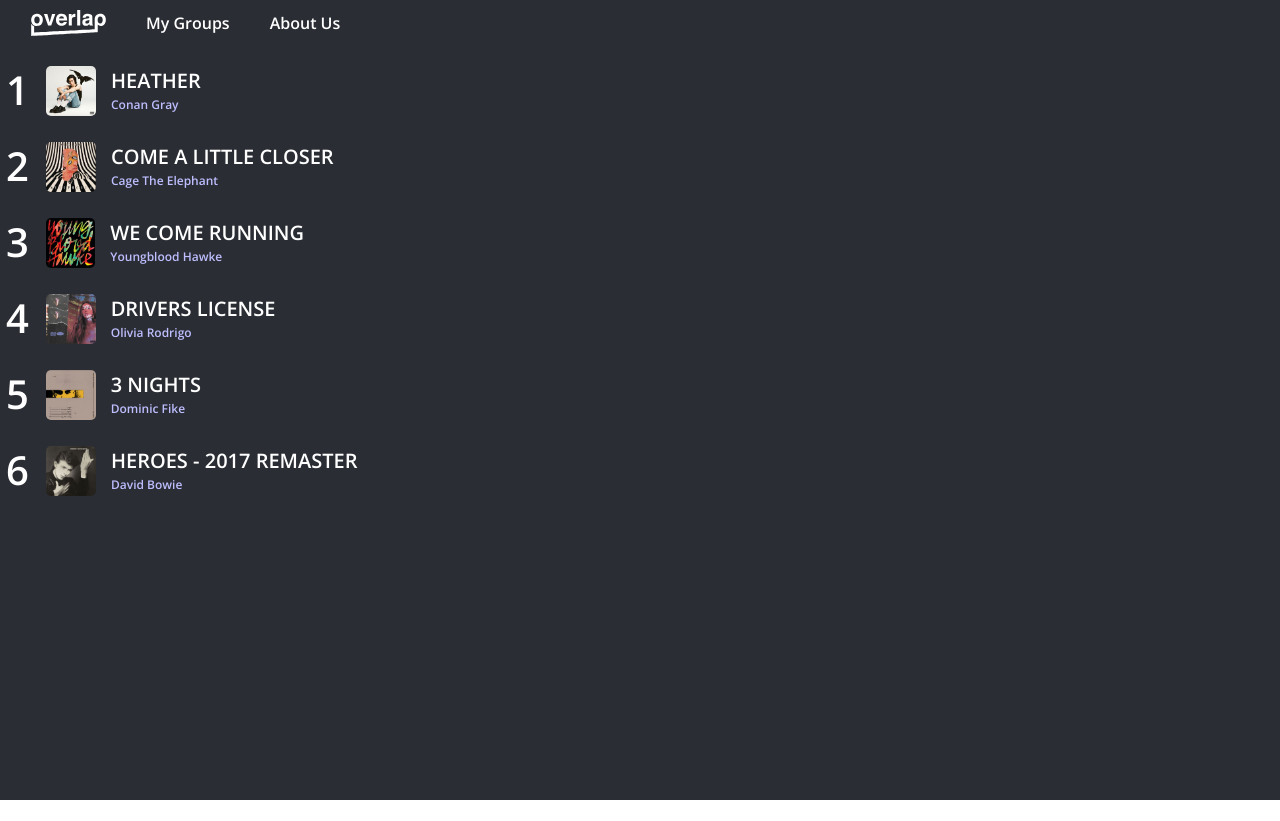
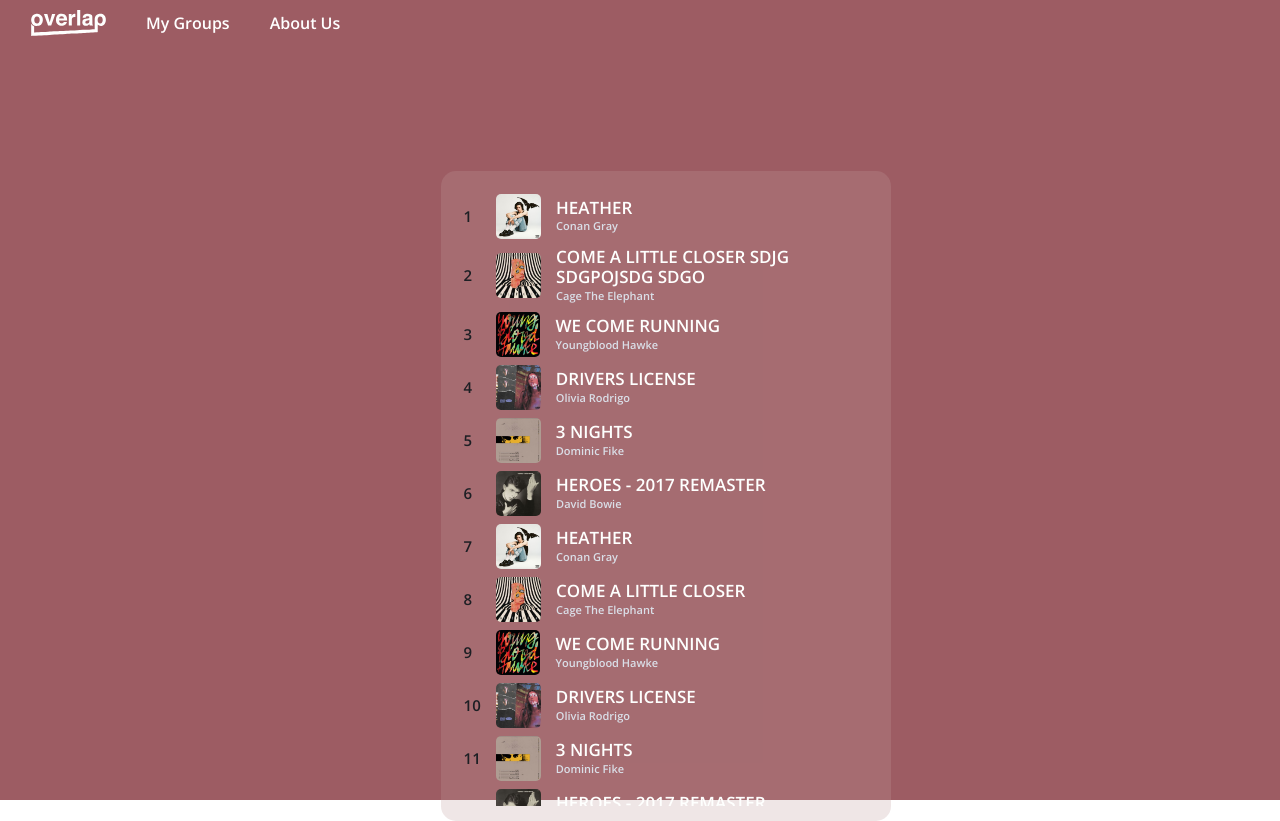
Before and after one commit to IGEN330-Overlap/Overlap, a React (Create React App) app in the folder frontend/: page /authorized/PlaylistPage in a window 1280 px wide. Before the commit the page ends 800 px from the top, so only its background shows below. Built offline with nearby package versions, Linux system fonts and the light colour scheme.

Commit message:
playlist tracks component and css styling

```diff
--- a/frontend/src/App.js
+++ b/frontend/src/App.js
@@ -33,10 +33,38 @@ function App() {
         {/* Route for root */}
         <Route path='/' render={() => <LandingPage accessToken={params.access_token} />} exact={true} />
         {/* Router for authorized reroute from backend authorization */}
-        <Route path='/authorized' render={() => <AuthorizedPage loggedIn={loggedIn} accessToken={params.access_token} />} exact={true} />
+        <Route
+          path='/authorized'
+          render={() => (
+            <AuthorizedPage
+              loggedIn={loggedIn}
+              accessToken={params.access_token}
+              refreshToken={params.refresh_token}
+            />
+          )}
+          exact={true}
+        />
         <Route path='/authorized/AboutUs' render={() => <AboutUs />}/>
-        <Route path='/authorized/GroupProfilePage' render={() => <GroupProfilePage />} />
-        <Route path="/authorized/PlaylistPage" render={() => <PlaylistPage />} />
+        <Route
+          path='/authorized/GroupProfilePage'
+          render={() => (
+            <GroupProfilePage
+              loggedIn={loggedIn}
+              accessToken={params.access_token}
+              refreshToken={params.refresh_token}
+            />
+          )}
+        />
+        <Route
+          path="/authorized/PlaylistPage"
+          render={() => (
+            <PlaylistPage
+              loggedIn={loggedIn}
+              accessToken={params.access_token}
+              refreshToken={params.refresh_token}
+            />
+          )}
+        />
       </Switch>
     </div>
   );
--- a/frontend/src/AuthorizedPage/GroupsComponent/GroupsComponent.js
+++ b/frontend/src/AuthorizedPage/GroupsComponent/GroupsComponent.js
@@ -6,11 +6,13 @@ import './GroupsComponent.css';
 import line from './Line.svg';
 import copy from './copy.svg';
 import React from "react";
-import { Link } from 'react-router-dom';
+import { Link, useRouteMatch } from 'react-router-dom';
 
 
 //Component to display groups on Groups page
 const GroupsComponent = (props) => {
+
+    let { path, url } = useRouteMatch();
 
     //functions for opening and closing "Show Group Code" Modal
     const [CodeisOpen, setCodeIsOpen] = React.useState(false);
@@ -93,7 +95,7 @@ const GroupsComponent = (props) => {
                 <div className="group-item d-flex">
                     <Dropdown as={ButtonGroup}>
                         {/* THIS LINK DOES NOT CONNECT TO ANYTHING */}
-                        <Link to ="GroupProfilePage/GroupProfilePage" className="groupButton">Group 1</Link>
+                        <Link to ={`${url}GroupProfilePage/GroupProfilePage`} className="groupButton">Group 1</Link>
                         <Dropdown.Toggle as={CustomToggle} />
                         <Dropdown.Menu className="menu">
                             <Dropdown.Item href="#/action-1"><a onClick={showCodeModal}>Show Group Code</a></Dropdown.Item>
--- a/frontend/src/Navbar/Navbar.js
+++ b/frontend/src/Navbar/Navbar.js
@@ -7,14 +7,14 @@ const Navbar = (props) => {
     return (
         <nav className="navbar navbar-text navbar-expand-lg">
             <div className="container-fluid">
-                 <img width="75" height="30" src= {logo} alt="logo"/>
+                <Link to ="/authorized/"><img width="75" height="30" src= {logo} alt="logo"/></Link>
                 <div className= "collapse navbar-collapse" id= "navbarNavAltMarkup">
                     <ul className="navbar-nav">
                         <li className="nav-item">
-                        <strong><Link to ="GroupProfilePage/GroupProfilePage" className="links">My Groups</Link></strong>
+                            <strong><Link to ="/authorized/GroupProfilePage/GroupProfilePage/" className="links">My Groups</Link></strong>
                         </li>
                         <li className="nav-item">
-                        <strong><Link to ="../AboutUs" className="links">About Us</Link> </strong>
+                            <strong><Link to ="/authorized/AboutUs/" className="links">About Us</Link> </strong>
                         </li>
                     </ul>
                 </div>
--- a/frontend/src/PlaylistPage/PlaylistPage.css
+++ b/frontend/src/PlaylistPage/PlaylistPage.css
@@ -1,11 +1,32 @@
 @import url(../variables.css);
 
-.landing-root {
+.playlist-landing-root {
     width: auto;
     height: 100vh;
-    background-color: var(--primary-color-main);
+    background-color: #9D5C63;
+}
+
+.playlist-components {
+    margin-top: 50px;
+    width: 100vw;
     display: flex;
-    flex-direction: column;
-    justify-content: flex-start;
-    align-content: flex-start;
+    flex-direction: row;
+    flex-wrap: wrap;
+    justify-content: space-around;
 }
+
+.playlist-tracks-container {
+    margin-left: 4vw;
+    margin-top: 75px;
+    background: rgba(190, 154, 154, 0.25);
+    border-radius: 15px;
+    width: 450px;
+    height: 650px;
+}
+
+@media (max-width: 720px) {
+    .playlist-tracks-container {
+        background-color: transparent;
+        margin-left: 5vw;
+    }
+}
--- a/frontend/src/PlaylistPage/PlaylistPage.js
+++ b/frontend/src/PlaylistPage/PlaylistPage.js
@@ -5,10 +5,12 @@ import Navbar from "../Navbar/Navbar";
 
 export const PlaylistPage = (props) => {
     return(
-        <div className="landing-root">
+        <div className="playlist-landing-root">
             <Navbar />
-            <div className="playlist-tracks-container">
-                <PlaylistTracks />
+            <div className="playlist-components">
+                <div className="playlist-tracks-container">
+                    <PlaylistTracks />
+                </div>
             </div>
         </div>
     )
--- a/frontend/src/PlaylistPage/PlaylistTracks/PlaylistTracks.css
+++ b/frontend/src/PlaylistPage/PlaylistTracks/PlaylistTracks.css
@@ -1,25 +1,35 @@
 @import url(../../variables.css);
 
-.track-container h3 {
-    width: 20px;
-    font-size: 40px;
-    transition: 0.3s;
+.playlist-container {
+    width: 420px;
+    height: 620px;
+    margin: 15px;
+    overflow-y: scroll;
+    overflow-x: hidden;
 }
+
+.playlist-container .track-number h3 {
+    font-size: 15px;
+    color: var(--primary-color-6);
+    line-height: 45px;
+    height: 45px;
+    width: 32.5px;
+    margin: 0px;
+}
+
 .track-container {
     display: flex;
     flex-direction: row;
-    margin-top: 20px;
-    margin-left: 6px;
-    margin-right: 6px;
+    align-items: center;
+    margin: 8px;
     padding-right: 10px;
-    width: 30vw;
+    width: 400px;
     color: var(--off-white-color);
     font-size: 20px;
 }
 .track-icon {
-    margin-left: 20px;
-    width: 50px;
-    height: 50px;
+    width: 45px;
+    height: 45px;
     object-fit: cover;
     border-radius: 5px;
     transition: 0.3s;
@@ -28,33 +38,53 @@
     margin-left: 15px;
     display: flex;
     flex-direction: column;
-    width: 500px;
+    width: 340px;
     transition: 0.3s;
+    align-items: center;
+    justify-content: start;
+}
+.track-info h3{
+    font-size: 17px;
+    margin-bottom: 0px;
+    width: 310px;
 }
 .track-artist {
-    color: var(--blue-color-1);
-    font-size: 12px;
-    width: 500px;
+    color: var(--neutral-color-3);
+    font-size: 11px;
+    width: 310px;
     transition: 0.3s;
 }
 
-/* animations */
-.artist-container:hover .artist-icon {
-    height: min(14vw,130px);
-    width: min(14vw,130px);
+/* customize scroll */
+.playlist-container::-webkit-scrollbar{
+    width: 9px;
+    height: auto;
 }
-.track-container:hover h3 {
-    font-size: 45px;
-    color: var(--blue-color-1);
+.playlist-container::-webkit-scrollbar-track {
+    background-color: rgba(0, 0, 0, 0.25);
+    opacity: 0.6;
+    border-radius: 10px;
 }
-.track-container:hover .track-icon {
-    font-size: 45px;
-    width: 55px;
-    height: 55px;
+.playlist-container::-webkit-scrollbar-thumb {
+    background-color: var(--neutral-color-3);
+    border-radius: 10px;
 }
-.track-container:hover .track-info {
-    font-size: 23px;
+
+/* media sizing */
+@media (max-width: 720px) {
+    .playlist-container {
+        width: 380px;
+    }
+    .track-container {
+        width: 350px;
+    }
+    .track-info {
+        width: 310px;
+    }
+    .track-info h3 {
+        width: 290px;
+    }
+    .track-artist {
+        width: 290px;
+    }
 }
-.track-container:hover .track-artist {
-    font-size: 14px;
-}
--- a/frontend/src/PlaylistPage/PlaylistTracks/PlaylistTracks.js
+++ b/frontend/src/PlaylistPage/PlaylistTracks/PlaylistTracks.js
@@ -9,9 +9,9 @@ import icon4 from './drivers.JPG';
 import icon5 from './3nights.JPG';
 import icon6 from './heroe.JPG';
 
-const playlistTrack = ['Heather','Come A Little Closer','We Come Running','drivers license','3 Nights','Heroes - 2017 Remaster']
-const playlistArtist = ['Conan Gray','Cage The Elephant','Youngblood Hawke','Olivia Rodrigo','Dominic Fike','David Bowie']
-const playlistTrackIcon = [icon1,icon2,icon3,icon4,icon5,icon6]
+const playlistTrack = ['Heather','Come A Little Closer sdjg sdgpojsdg sdgo','We Come Running','drivers license','3 Nights','Heroes - 2017 Remaster','Heather','Come A Little Closer','We Come Running','drivers license','3 Nights','Heroes - 2017 Remaster','Heather','Come A Little Closer','We Come Running','drivers license','3 Nights','Heroes - 2017 Remaster','Heather','Come A Little Closer','We Come Running','drivers license','3 Nights','Heroes - 2017 Remaster','Heather','Come A Little Closer','We Come Running','drivers license','3 Nights','Heroes - 2017 Remaster']
+const playlistArtist = ['Conan Gray','Cage The Elephant','Youngblood Hawke','Olivia Rodrigo','Dominic Fike','David Bowie','Conan Gray','Cage The Elephant','Youngblood Hawke','Olivia Rodrigo','Dominic Fike','David Bowie','Conan Gray','Cage The Elephant','Youngblood Hawke','Olivia Rodrigo','Dominic Fike','David Bowie','Conan Gray','Cage The Elephant','Youngblood Hawke','Olivia Rodrigo','Dominic Fike','David Bowie','Conan Gray','Cage The Elephant','Youngblood Hawke','Olivia Rodrigo','Dominic Fike','David Bowie']
+const playlistTrackIcon = [icon1,icon2,icon3,icon4,icon5,icon6,icon1,icon2,icon3,icon4,icon5,icon6,icon1,icon2,icon3,icon4,icon5,icon6,icon1,icon2,icon3,icon4,icon5,icon6,icon1,icon2,icon3,icon4,icon5,icon6]
 
 export const PlaylistTracks = (props) => {
     return(
@@ -20,10 +20,12 @@ export const PlaylistTracks = (props) => {
                 <div className="track-display">
                     {playlistTrack.map((track,i) => (
                         <div className="track-container">
-                            <h3><strong>{[i+1]}</strong></h3>
+                            <div className="track-number">
+                                <h3><strong>{[i+1]}</strong></h3>
+                            </div>
                             <img className="track-icon" src={playlistTrackIcon[i]} alt={track}/>
                             <div className="track-info">
-                                <strong>{track.toUpperCase()}</strong>
+                                <h3><strong>{track.toUpperCase()}</strong></h3>
                                 <div className="track-artist">
                                     <strong>{playlistArtist[i]}</strong>
                                 </div>
```
Lines whose indentation alone changed are shown as unchanged.
